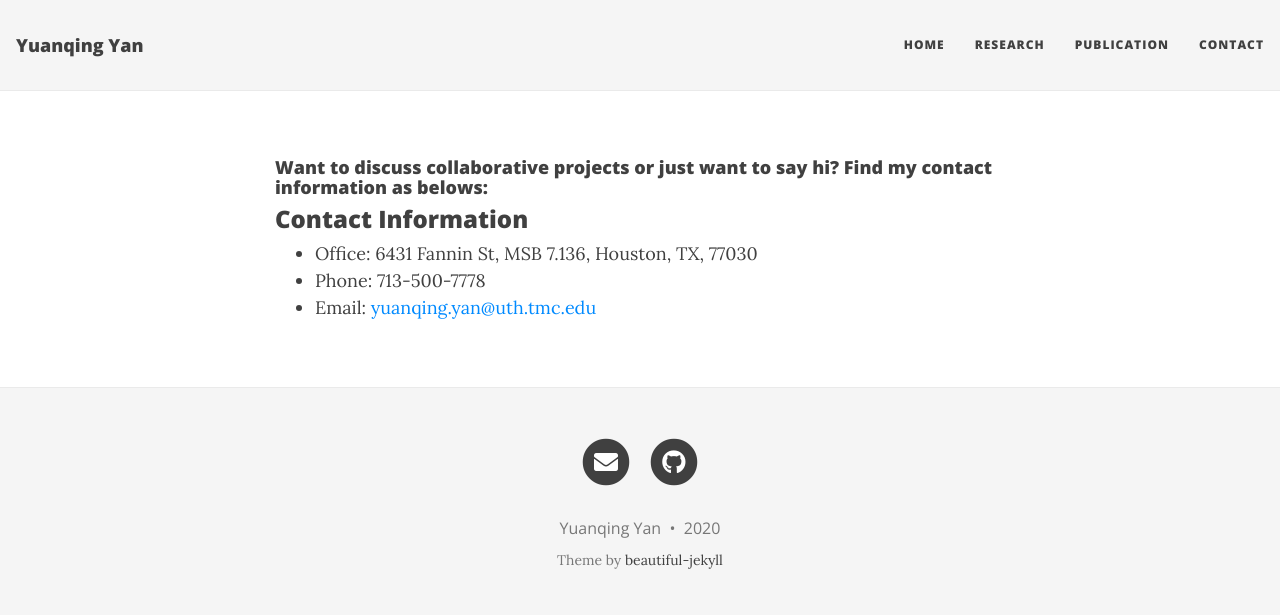
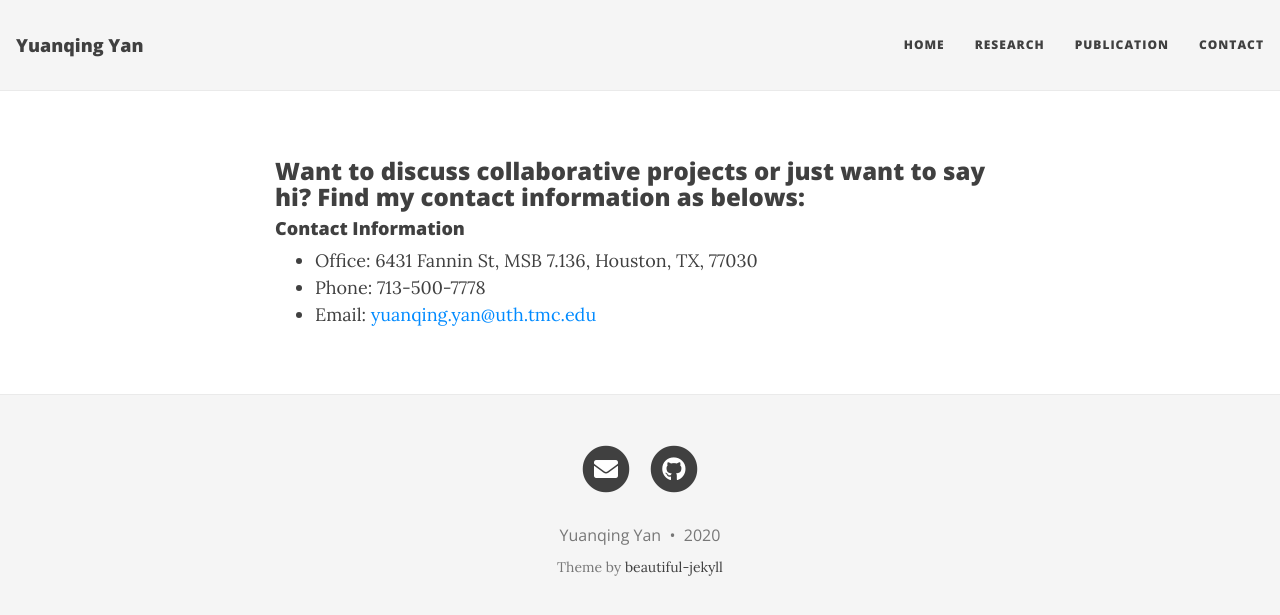
Before and after one commit to yuanqing-yan/Yuanqing, a Jekyll site: the page built from contact.md, in a window 1280 px wide. Shown: the top 615 px of the page. Built offline with Jekyll 4.4.1, drawn with Linux system fonts in a browser that asks for light colours; nearby versions of some CDN libraries.

```diff
--- a/contact.md
+++ b/contact.md
@@ -3,9 +3,11 @@ layout: page
 title: " "
 ---
 
-#### Want to discuss collaborative projects or just want to say hi? Find my contact information as belows:
+### Want to discuss collaborative projects or just want to say hi? Find my contact information as belows:
 
-### Contact Information
+
+
+#### Contact Information
 * Office: 6431 Fannin St, MSB 7.136, Houston, TX, 77030
 * Phone: 713-500-7778
 * Email: [yuanqing.yan@uth.tmc.edu](mailto:yuanqing.yan@uth.tmc.edu)
```
